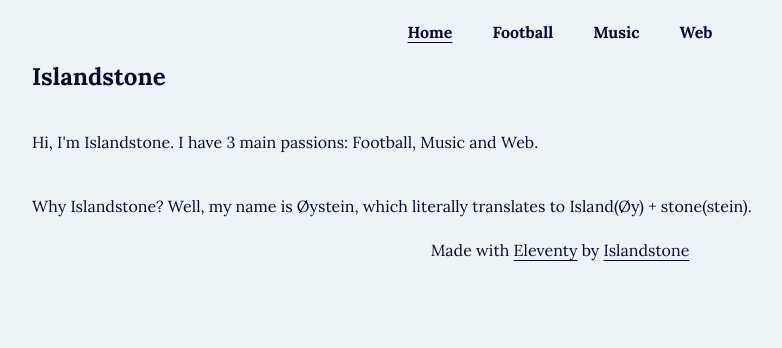
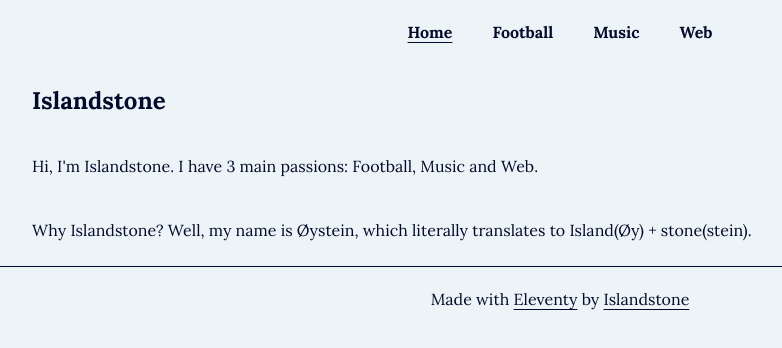
Before and after one commit to Islandstone89/islandstone-rocks, an Eleventy site: page src/index.html in a window 1280 px wide. Shown: the whole page, without its empty margins (80-862 px from the left). Built offline with nearby package versions, Linux system fonts and the light colour scheme; Eleventy itself is replaced by a stand-in of ours; files that its build step writes are made by us from their sources.

Commit message:
* Added fw-600 variable * Added vertical padding on .main * Added border-block-start on .footer * Moved aria-current="page" declaration to header.css

```diff
--- a/src/css/components/footer.css
+++ b/src/css/components/footer.css
@@ -1,4 +1,5 @@
 .footer {
     padding-block-start: var(--space-250);
     padding-block-end: var(--space-250);
+    border-block-start: 1px solid var(--clr-text);
 }
--- a/src/css/components/header.css
+++ b/src/css/components/header.css
@@ -25,4 +25,8 @@
         &:is(:hover) {
             opacity: .75;
     }
+
+        &[aria-current="page"] {
+            text-decoration: underline;
+    }
 }
--- a/src/css/globals/test.css
+++ b/src/css/globals/test.css
@@ -147,6 +147,8 @@
     padding-block-end: var(--space-800);
 }
 
-a[aria-current="page"] {
-    text-decoration: underline;
+
+.main {
+    padding-block-start: var(--space-300);
+    padding-block-end: var(--space-300);
 }
--- a/src/css/globals/variables.css
+++ b/src/css/globals/variables.css
@@ -33,6 +33,7 @@
     --ff-sans-serif: ;
 
     --fw-400: 400;
+    --fw-600: 600;
     --fw-700: 700;
 
     --size-4px: 4px;
@@ -64,6 +65,7 @@
     --ff-primary: ;
 
     --fw-regular: var(--fw-400);
+    --fw-semi-bold: var(--fw-600);
     --fw-bold: var(--fw-700);
 
     --space-50: var(--size-4px);
```
